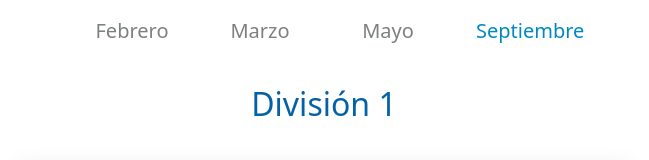
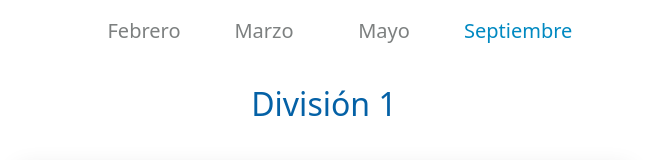
Before and after one commit to kvi-ki/tennis-matches, a Next.js app: page / in a window 1280 px wide. Shown: the top 160 px of the page, without its empty margins (316-965 px from the left). Built offline with nearby package versions, Linux system fonts and the light colour scheme.

Commit message:
Add september ui

```diff
--- a/src/app/App.tsx
+++ b/src/app/App.tsx
@@ -50,7 +50,7 @@ function App() {
   return (
     <main className="flex flex-col items-center">
       <menu className="w-full bg-white fixed top-0">
-        <ul className="flex justify-center gap-4">
+        <ul className="flex flex-wrap justify-center gap-2">
           {formattedData.map((data) => {
             return (
               <li key={data.month}>
--- a/src/components/monthlyBoard.tsx/MonthlyBoard.tsx
+++ b/src/components/monthlyBoard.tsx/MonthlyBoard.tsx
@@ -19,7 +19,7 @@ export default function MonthlyBoard({
   return (
     <button
       onClick={onClick}
-      className={`${monthIsSelected ? 'text-blue' : 'text-gray'} font-medium p-4 w-20 text-textLg text-center text-semibold cursor-pointer hover:text-blue md:w-28`}
+      className={`${monthIsSelected ? 'text-blue' : 'text-gray'} font-medium p-4 text-textLg text-center text-semibold cursor-pointer hover:text-blue md:w-28`}
     >
       {monthData.month}
     </button>
```
